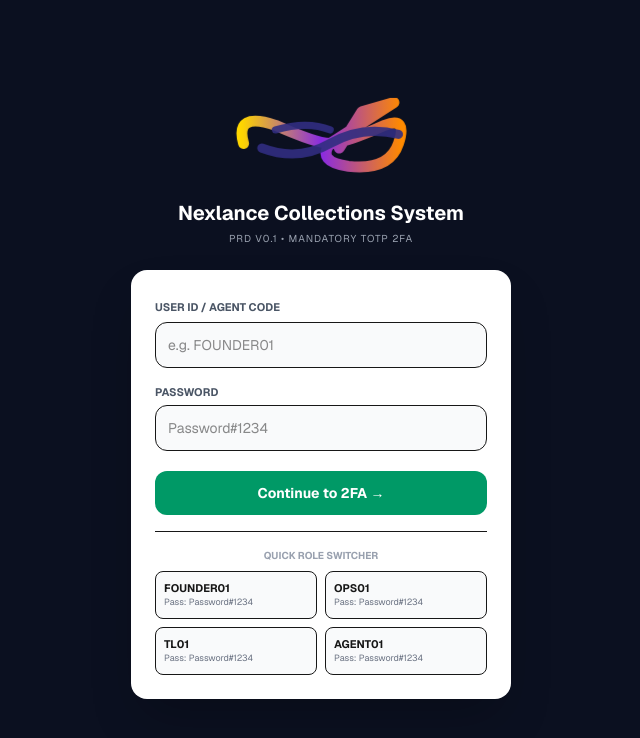
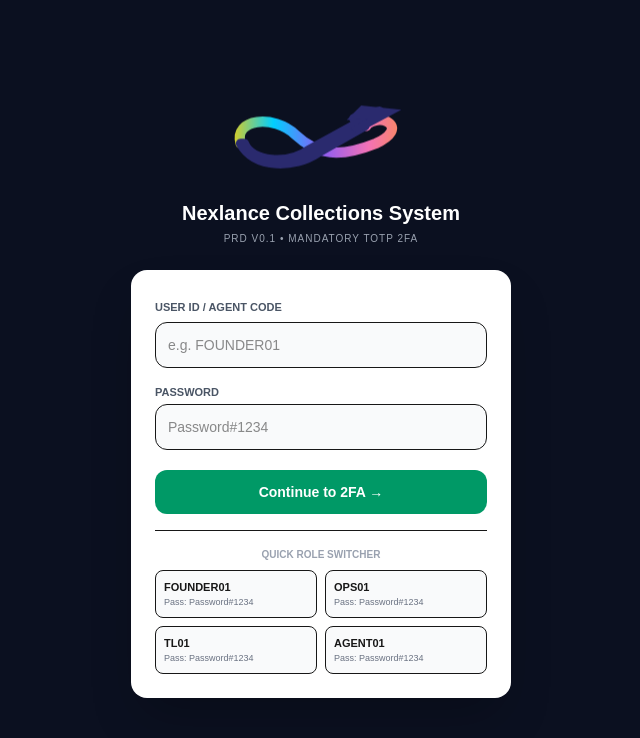
Before and after one commit to Hari4710/Nexlance-dashbord, a Next.js app: page / in a window 1280 px wide. Shown: the top 738 px of the page, without its empty margins (319-959 px from the left). Built offline with nearby package versions, Linux system fonts and the light colour scheme.

Commit message:
Update page.tsx

```diff
--- a/src/app/page.tsx
+++ b/src/app/page.tsx
@@ -32,38 +32,33 @@ export default function LoginPage() {
   };
 
   return (
-    <div className="min-h-screen bg-[#0B1020] flex flex-col items-center justify-center p-4 font-sans">
-
-      {/* CLEAR ANIMATION LOGO - Nee 2nd pic exact */}
-      <div style={{ animation: 'float 3s ease-in-out infinite' }}>
-        <svg width="180" height="90" viewBox="0 0 200 100" xmlns="http://www.w3.org/2000/svg">
+    <div className="min-h-screen bg-[#0B1020] flex flex-col items-center justify-center p-4">
+      {/* FINAL CLEAR LOGO - No glitch, direct SVG */}
+      <div className="animate-float">
+        <svg width="190" height="85" viewBox="0 0 260 100" fill="none" xmlns="http://www.w3.org/2000/svg">
           <defs>
-            <linearGradient id="g" x1="0%" y1="0%" x2="100%" y2="0%">
-              <stop offset="0%" stopColor="#FFD600">
-                <animate attributeName="stop-color" values="#FFD600;#00D1FF;#8A2BE2;#FF6EC7;#FF8A00;#FFD600" dur="3s" repeatCount="indefinite"/>
-              </stop>
-              <stop offset="50%" stopColor="#8A2BE2">
-                <animate attributeName="stop-color" values="#8A2BE2;#FF6EC7;#FF8A00;#FFD600;#00D1FF;#8A2BE2" dur="3s" repeatCount="indefinite"/>
-              </stop>
-              <stop offset="100%" stopColor="#FF8A00">
-                <animate attributeName="stop-color" values="#FF8A00;#FFD600;#00D1FF;#8A2BE2;#FF6EC7;#FF8A00" dur="3s" repeatCount="indefinite"/>
-              </stop>
+            <linearGradient id="mainGrad" x1="0" y1="0" x2="260" y2="0" gradientUnits="userSpaceOnUse">
+              <stop offset="0%" stopColor="#FFCC00"/>
+              <stop offset="25%" stopColor="#00CFFF"/>
+              <stop offset="50%" stopColor="#8B5CF6"/>
+              <stop offset="75%" stopColor="#F472B6"/>
+              <stop offset="100%" stopColor="#FB923C"/>
             </linearGradient>
           </defs>
-          {/* Main infinity with arrow - thick */}
-          <path d="M 15 50 Q 5 15, 50 30 Q 95 50, 110 50 Q 125 50, 170 30 Q 195 20, 185 50 Q 175 80, 130 75 Q 95 70, 110 50 L 180 5 L 145 15 L 120 55"
-            fill="none" stroke="url(#g)" strokeWidth="12" strokeLinecap="round" strokeLinejoin="round"/>
-          {/* Bottom dark shadow line like 2nd pic */}
-          <path d="M 35 55 Q 75 70, 110 50 Q 145 30, 185 40"
-            fill="none" stroke="#312E81" strokeWidth="10" strokeLinecap="round" opacity="0.9"/>
-          <path d="M 50 35 Q 85 25, 110 35"
-            fill="none" stroke="#312E81" strokeWidth="8" strokeLinecap="round" opacity="0.9"/>
+          {/* Top colorful infinity stroke */}
+          <path d="M 20 52 C 10 18, 65 12, 95 40 C 125 68, 155 72, 205 52 C 225 43, 235 30, 220 22 C 210 17, 195 22, 192 28"
+            stroke="url(#mainGrad)" strokeWidth="14" strokeLinecap="round" fill="none"/>
+          {/* Bottom dark blue stroke */}
+          <path d="M 25 52 C 35 78, 85 82, 115 60 L 210 8 L 175 18 L 190 28 L 125 65 C 95 85, 40 88, 20 52 Z"
+            fill="none" stroke="#2A2A6E" strokeWidth="13" strokeLinecap="round" strokeLinejoin="round"/>
+          {/* Arrow head */}
+          <path d="M 185 0 L 240 6 L 180 38 L 168 32 L 195 18 L 165 20 Z" fill="#2A2A6E"/>
         </svg>
       </div>
 
-      <style>{`@keyframes float{0%,100%{transform:translateY(0) scale(1)}50%{transform:translateY(-10px) scale(1.05)}}`}</style>
+      <style>{`@keyframes float{0%,100%{transform:translateY(0px)}50%{transform:translateY(-10px)}}.animate-float{animation:float 3s ease-in-out infinite}`}</style>
 
-      <h1 className="text-white text-xl font-bold mt-2">Nexlance Collections System</h1>
+      <h1 className="text-white text-xl font-bold mt-3">Nexlance Collections System</h1>
       <p className="text-gray-400 text-[10px] tracking-widest mt-1">PRD V0.1 • MANDATORY TOTP 2FA</p>
 
       <div className="bg-white rounded-2xl p-6 w-full max-w-[380px] mt-6 shadow-2xl">
@@ -78,7 +73,7 @@ export default function LoginPage() {
         <p className="text-[10px] text-center text-gray-400 font-bold">QUICK ROLE SWITCHER</p>
         <div className="grid grid-cols-2 gap-2 mt-2">
           {Object.keys(ROLES_MAP).map(c=>(
-            <button key={c} onClick={()=>{setCode(c); setPass("Password#1234")}} className="border rounded-lg p-2 text-left bg-gray-50 hover:bg-gray-100">
+            <button key={c} onClick={()=>{setCode(c); setPass("Password#1234")}} className="border rounded-lg p-2 text-left bg-gray-50">
               <div className="text-[11px] font-bold">{c}</div>
               <div className="text-[9px] text-gray-500">Pass: Password#1234</div>
             </button>
```
